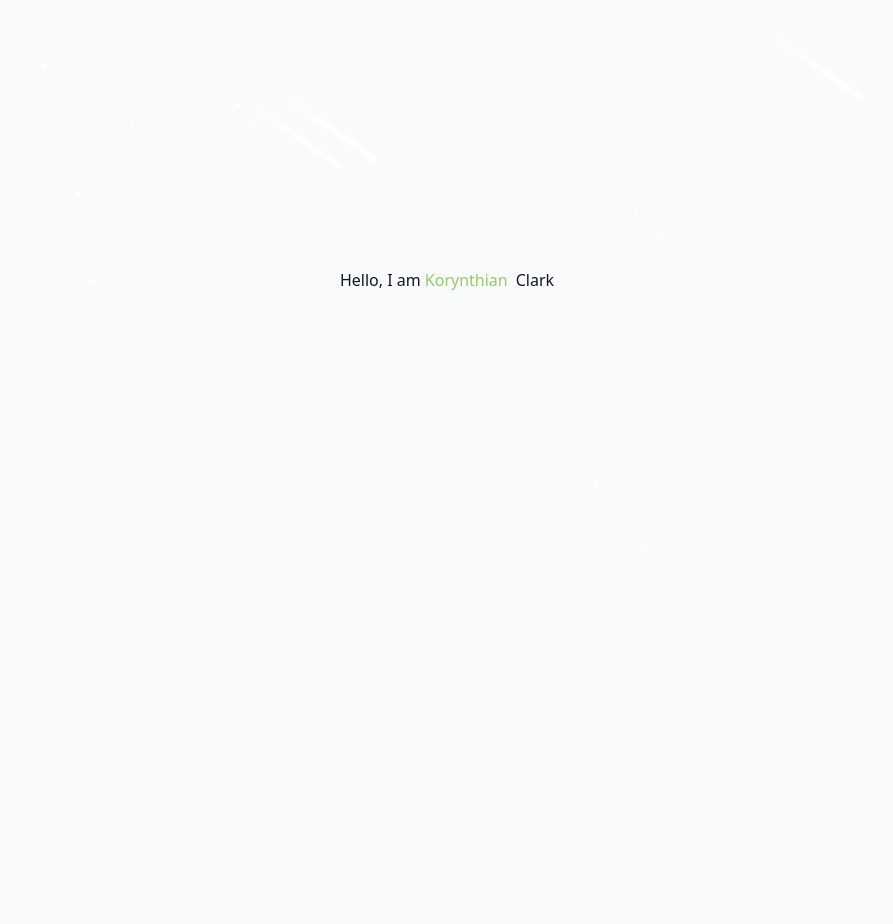
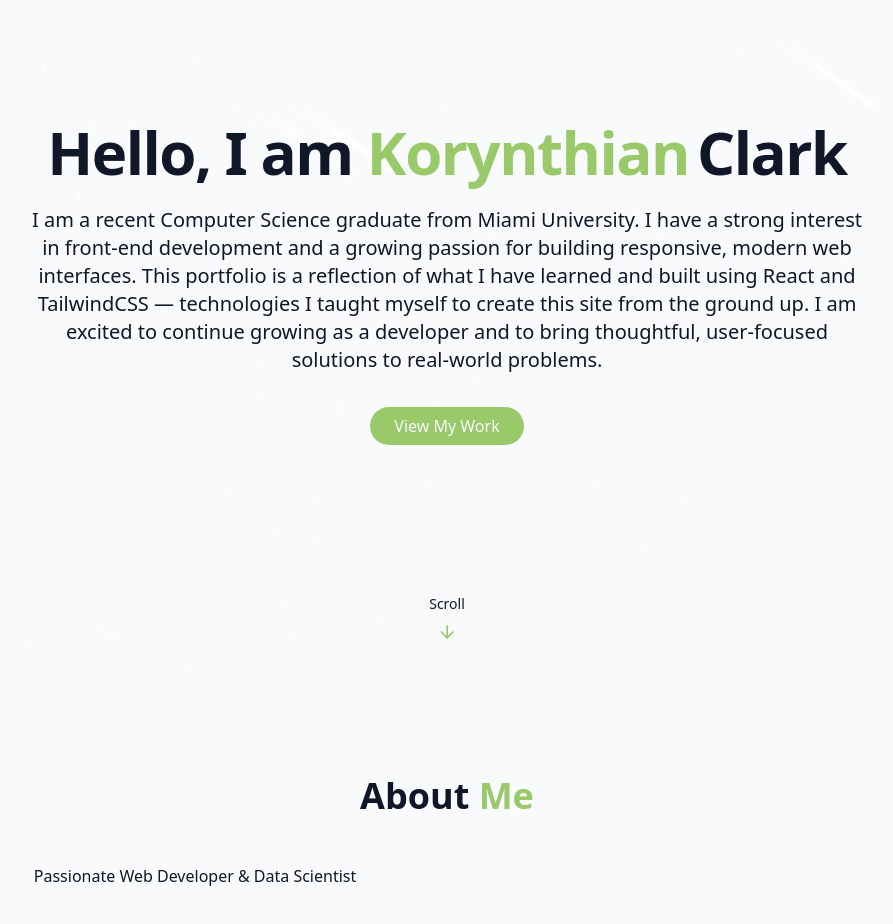
Before and after one commit to clarkkr/Portfolio-Website, a React (Vite) app: page / in a window 1280 px wide. Shown: the part 120-1044 px from the top of the page, without its empty margins (193-1086 px from the left). Before the commit the page ends 800 px from the top, so only its background shows below. Built offline with nearby package versions, Linux system fonts and the light colour scheme.

Commit message:
Finished Hero Section and fixed css, Fixed css on Navbar, Started on About Me section

```diff
--- /dev/null
+++ b/src/Components/AboutSection.jsx
@@ -0,0 +1,22 @@
+export const AboutSection = () => {
+  return (
+    <section id="about" className="py-24 px-4 relative">
+      {" "}
+      <div className="container mx-auto max-w-5xl">
+        <h2 className="text-3xl md:text-4xl font-bold mb-12 text-center">
+          About <span className="text-primary "> Me</span>
+        </h2>
+
+        <div className="grid grid-cols-1 md:grid-cols-2 gap-12 items-center">
+          <div className="space-y-6 ">
+            <h3>Passionate Web Developer & Data Scientist</h3>
+
+            <p></p>
+          </div>
+
+          <div></div>
+        </div>
+      </div>
+    </section>
+  );
+};
--- a/src/Components/HeroSection.jsx
+++ b/src/Components/HeroSection.jsx
@@ -1,3 +1,5 @@
+import { ArrowDown } from "lucide-react";
+
 export const HeroSection = () => {
   return (
     <section
@@ -6,7 +8,7 @@ export const HeroSection = () => {
     >
       <div className="container max-w-4xl mx-auto text-center z-10">
         <div className="space-y-6">
-          <h1 classname="text-4xl md:text-6xl font-bold tracking-tight">
+          <h1 className="text-xl md:text-6xl font-bold tracking-tight">
             <span className="opacity-0 animate-fade-in">Hello, I am </span>
             <span className="text-primary opacity-0 animate-fade-in-delay-1">
               Korynthian
@@ -15,7 +17,28 @@ export const HeroSection = () => {
               Clark
             </span>
           </h1>
+          <p className="text-lg md:text-xl text-muted-foreground max-2-2xl mx-auto opacity-0 animate-fade-in-delay-3">
+            I am a recent Computer Science graduate from Miami University. I
+            have a strong interest in front-end development and a growing
+            passion for building responsive, modern web interfaces. This
+            portfolio is a reflection of what I have learned and built using
+            React and TailwindCSS — technologies I taught myself to create this
+            site from the ground up. I am excited to continue growing as a
+            developer and to bring thoughtful, user-focused solutions to
+            real-world problems.
+          </p>
+
+          <div className="pt-4 opacity-0 animate-fade-in-delay-4">
+            <a href="#projects" className="cosmic-button">
+              View My Work
+            </a>
+          </div>
         </div>
+      </div>
+
+      <div className="absolute bottom-8 left-1/2 transform  -translate-x-1/2 flex flex-col items-center animate-bounce">
+        <span className="text-sm text-muted-foreground mb-2">Scroll</span>
+        <ArrowDown className="h-5 w-5 text-primary" />
       </div>
     </section>
   );
--- a/src/Components/Navbar.jsx
+++ b/src/Components/Navbar.jsx
@@ -34,7 +34,7 @@ export const Navbar = () => {
           href="#hero"
         >
           <span className="relative z-10">
-            <span className="text-glow text-foreground">Korynthian Clark</span>
+            <span className="text-glow text-foreground">Korynthian Clark</span>{" "}
             Portfolio
           </span>
         </a>
--- a/src/Pages/Home.jsx
+++ b/src/Pages/Home.jsx
@@ -2,6 +2,7 @@ import { ThemeToggle } from "../Components/ThemeToggle";
 import { StarBackground } from "../Components/StarBackground";
 import { Navbar } from "../Components/Navbar";
 import { HeroSection } from "../Components/HeroSection";
+import { AboutSection } from "../Components/AboutSection";
 
 export const Home = () => {
   return (
@@ -15,6 +16,7 @@ export const Home = () => {
       {/* Main Content*/}
       <main>
         <HeroSection />
+        <AboutSection />
       </main>
       {/* Footer*/}
     </div>
```
